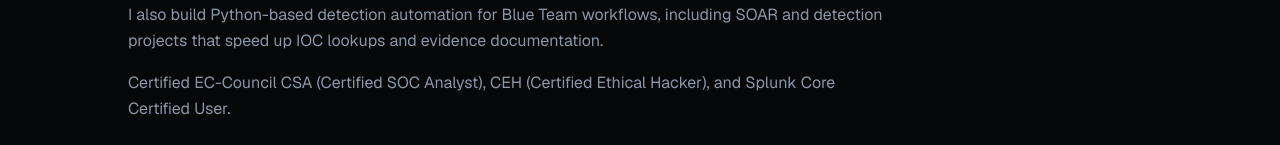
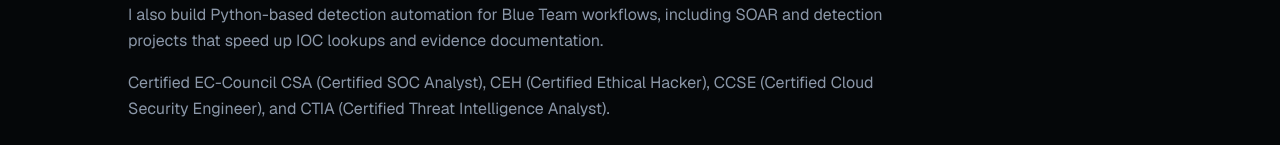
Before and after one commit to Tawheed30/portfolio, a Next.js app: page / in a window 1280 px wide. Shown: the part 724-869 px from the top of the page. Built offline with nearby package versions, Linux system fonts and the light colour scheme; no server answers.

Commit message:
Update portfolio.ts

```diff
--- a/src/data/portfolio.ts
+++ b/src/data/portfolio.ts
@@ -34,7 +34,7 @@ export const about = {
     "I'm a SOC Analyst with 2+ years of hands on experience in SOC operations, SIEM monitoring, alert triage, threat detection, and incident response.",
     "I analyze events across Splunk, QRadar, firewalls, EDR, IDS/IPS, Windows Event Logs, and network traffic — skilled in IOC analysis, MITRE ATT&CK mapping, threat intelligence checks, and evidence documentation.",
     "I also build Python-based detection automation for Blue Team workflows, including SOAR and detection projects that speed up IOC lookups and evidence documentation.",
-    "Certified EC-Council CSA (Certified SOC Analyst), CEH (Certified Ethical Hacker), and Splunk Core Certified User.",
+    "Certified EC-Council CSA (Certified SOC Analyst), CEH (Certified Ethical Hacker), CCSE (Certified Cloud Security Engineer), and CTIA (Certified Threat Intelligence Analyst).",
   ],
 };
 
```
